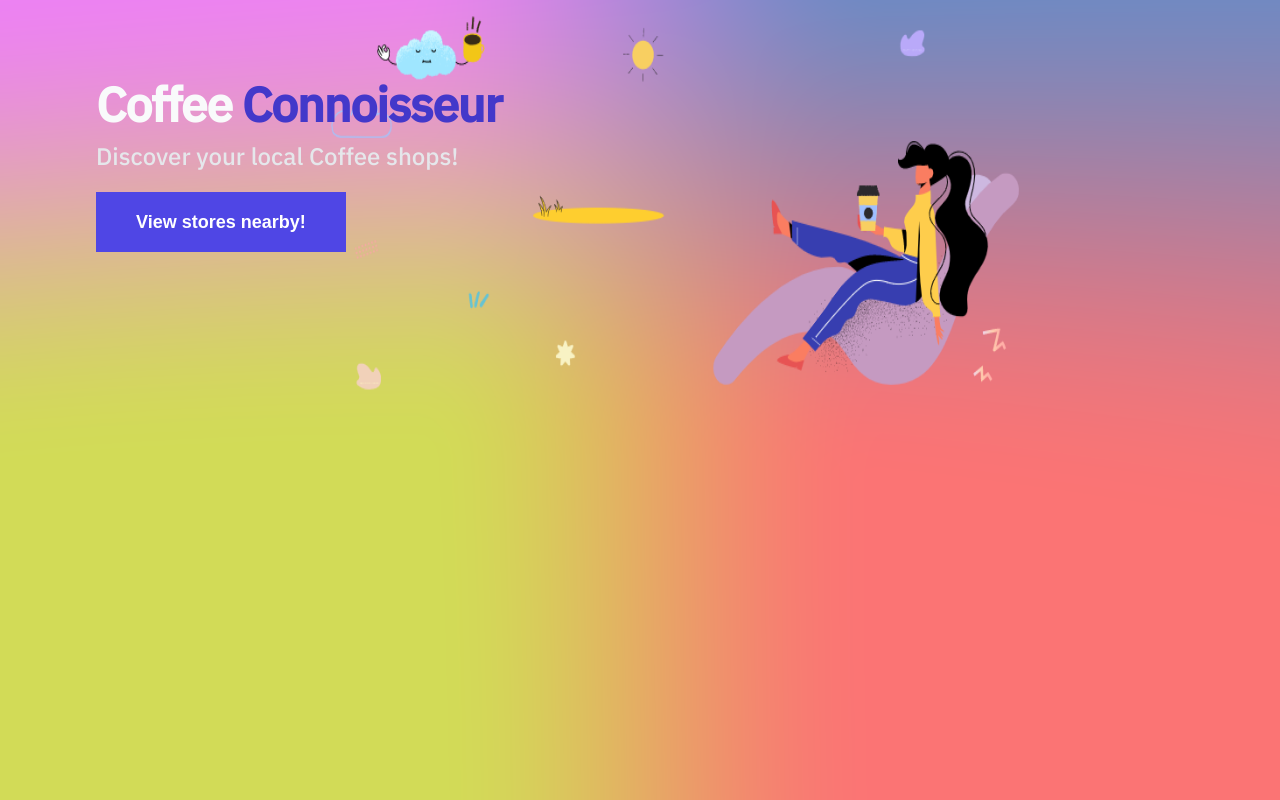
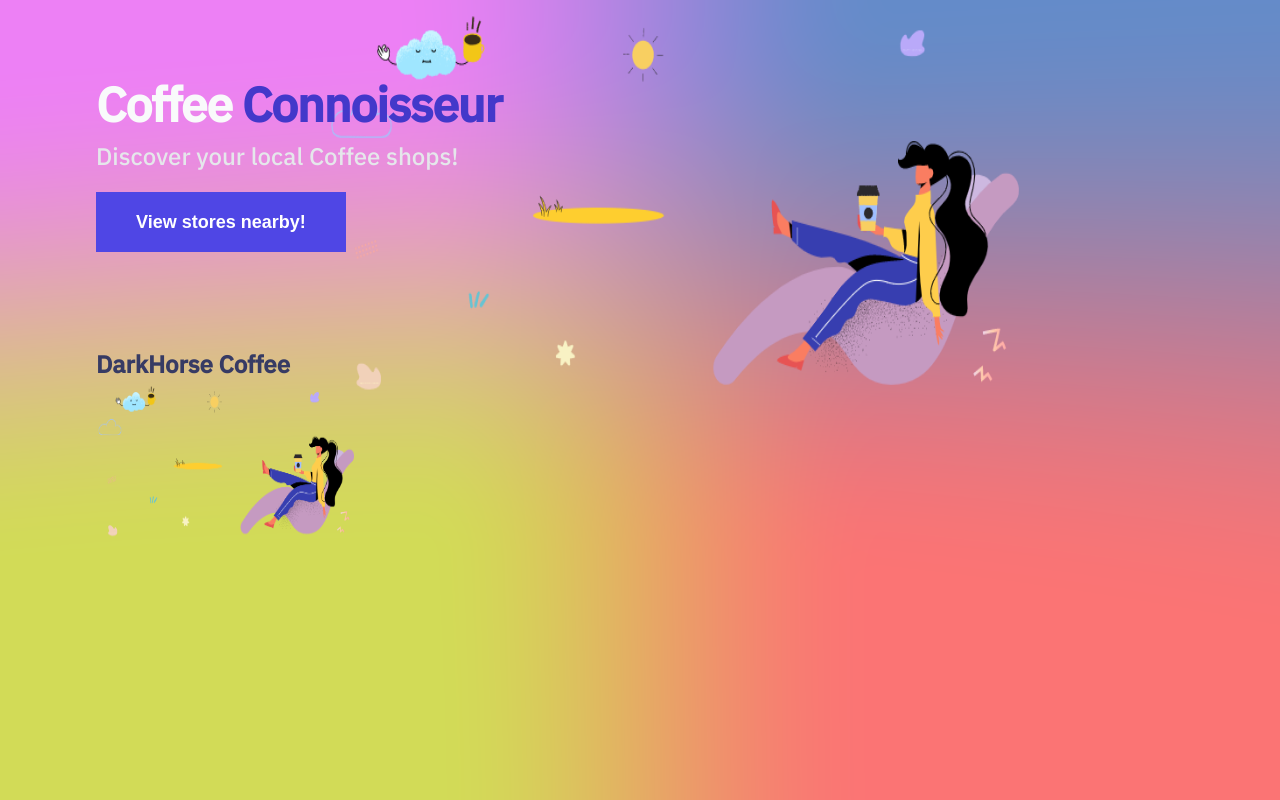
Before and after one commit to NPNextJS/DiscoverCoffeeStores, a Next.js app: page / in a window 1280 px wide. Built offline with nearby package versions, Linux system fonts and the light colour scheme.

Commit message:
card component

```diff
--- a/components/Banner.js
+++ b/components/Banner.js
@@ -1,6 +1,7 @@
-import styles from "./Banner.module.css";
+import styles from "./banner.module.css";
 
-const Banner = ({ buttonText, handleOnClick }) => {
+const Banner = (props) => {
+  const { buttonText, handleOnClick } = props;
   return (
     <div className={styles.container}>
       <h1 className={styles.title}>
--- /dev/null
+++ b/components/card.js
@@ -0,0 +1,17 @@
+import Image from "next/image";
+import Link from "next/link";
+
+const Card = (props) => {
+  const { name, imgUrl, href } = props;
+
+  return (
+    <Link href={href} legacyBehavior>
+      <a>
+        <h2>{name}</h2>
+        <Image src={imgUrl} width={260} height={160} />
+      </a>
+    </Link>
+  );
+};
+
+export default Card;
--- a/pages/index.js
+++ b/pages/index.js
@@ -1,7 +1,8 @@
 import Head from "next/head";
 import Image from "next/image";
 import styles from "@/styles/Home.module.css";
-import Banner from "@/components/Banner";
+import Banner from "../components/banner";
+import Card from "../components/card";
 
 export default function Home() {
   const handleOnBannerClick = () => {
@@ -20,11 +21,13 @@
           buttonText="View stores nearby!"
           handleOnClick={handleOnBannerClick}
         />
-        <Image
-          className={styles.heroImage}
-          src="/static/hero-image.png"
-          width={700}
-          height={400}
+        <div className={styles.heroImage}>
+          <Image src="/static/hero-image.png" width={700} height={400} />
+        </div>
+        <Card
+          name="DarkHorse Coffee"
+          imgUrl="/static/hero-image.png"
+          href="/coffee-store/darkhorse-coffee"
         />
       </main>
     </>
```
